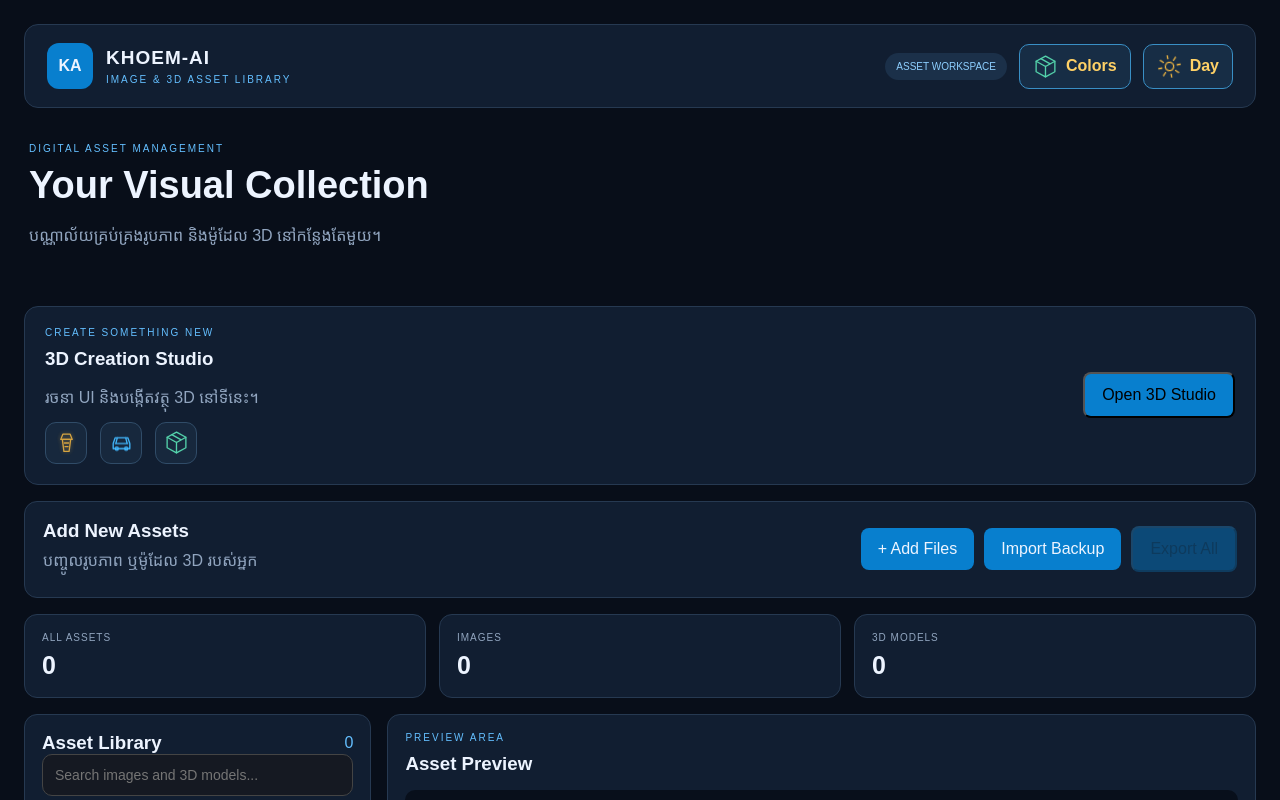
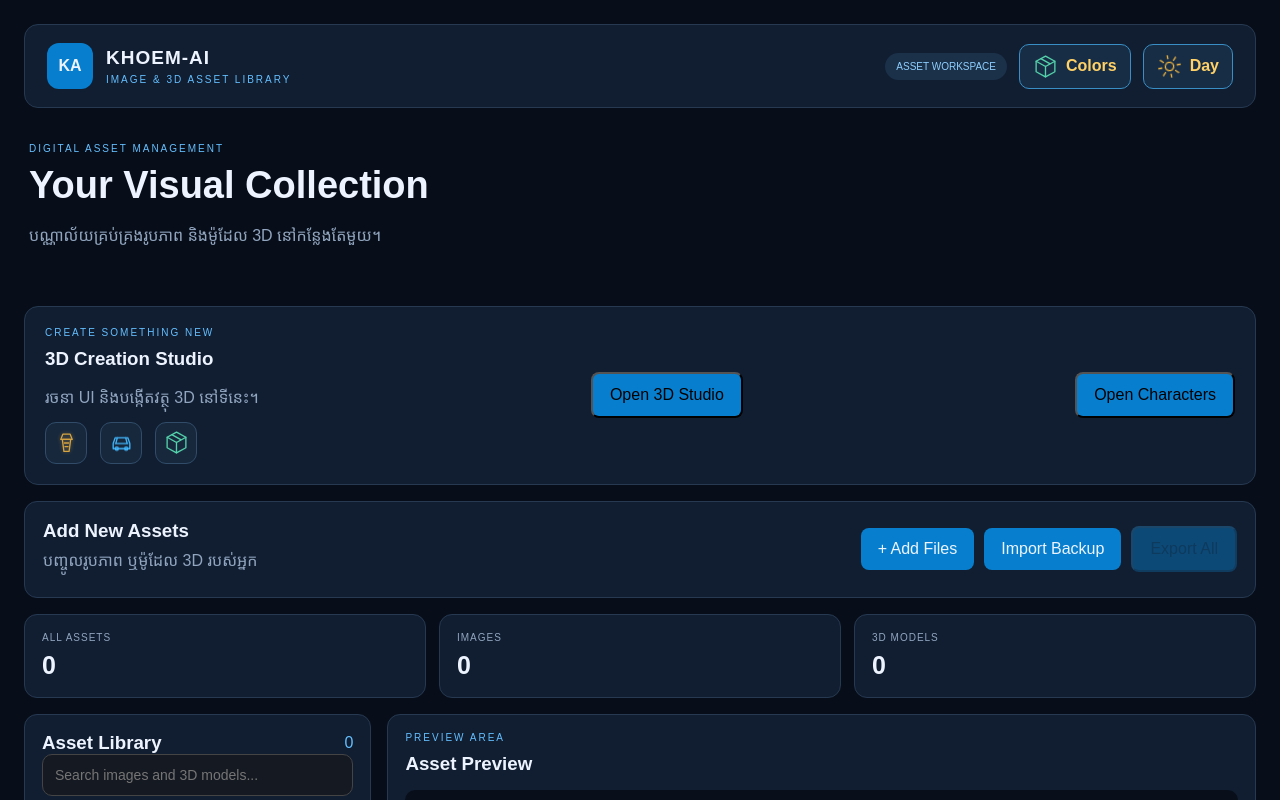
Before and after one commit to KHOEM-AI/MI-K, a React (Vite) app: page / in a window 1280 px wide. Shown: the top 800 px of the page. Built offline with nearby package versions, Linux system fonts and the light colour scheme.

Commit message:
Wire Character3D gallery into App

```diff
--- a/src/App.tsx
+++ b/src/App.tsx
@@ -10,6 +10,7 @@ type Asset = {
 
 const ModelViewer = lazy(() => import("./components/ModelViewer"));
 const Studio3D = lazy(() => import("./components/Studio3D"));
+const Character3D = lazy(() => import("./components/Character3D"));
 
 // Prefetch Studio3D on hover to make opening instant
 const prefetchStudio3D = () => {
@@ -87,6 +88,7 @@ export default function App() {
   const [assets, setAssets] = useState<Asset[]>([]);
   const [storageReady, setStorageReady] = useState(false);
   const [studioOpen, setStudioOpen] = useState(false);
+  const [charactersOpen, setCharactersOpen] = useState(false);
   const [theme, setTheme] = useState<"day" | "night">(() => {
     try {
       return localStorage.getItem("khoem-ai-theme") === "day"
@@ -370,6 +372,13 @@ export default function App() {
         >
           {studioOpen ? "Close Studio" : "Open 3D Studio"}
         </button>
+        <button
+          type="button"
+          className="upload-button"
+          onClick={() => setCharactersOpen((open) => !open)}
+        >
+          {charactersOpen ? "Close Characters" : "Open Characters"}
+        </button>
       </section>
 
       {studioOpen && (
@@ -382,6 +391,12 @@ export default function App() {
               setSearch("");
             }}
           />
+        </Suspense>
+      )}
+
+      {charactersOpen && (
+        <Suspense fallback={<div className="studio-panel">Loading Characters...</div>}>
+          <Character3D />
         </Suspense>
       )}
 
```
